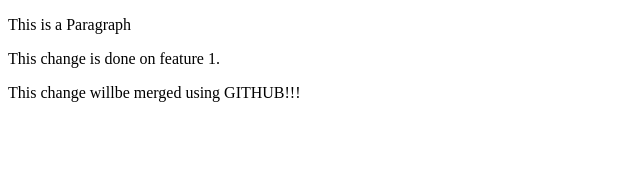
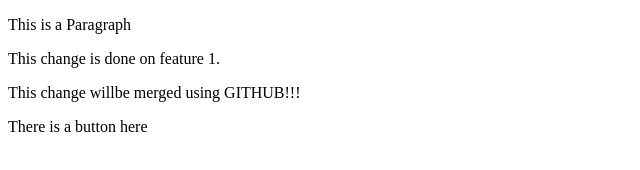
Before and after one commit to Byom-kesh/Local-Repo, a plain HTML site: page index.html in a window 1280 px wide. Shown: the whole page, without its empty margins (0-640 px from the left). Drawn offline with Linux system fonts and the light colour scheme.

Commit message:
addition of Button  paragraph

```diff
--- a/index.html
+++ b/index.html
@@ -10,5 +10,6 @@
     <p>This is a Paragraph</p>
     <p>This change is done on feature 1.</p>
     <p>This change willbe merged using GITHUB!!!</p>
+    <p>There is a button here</p>
 </body>
 </html>
```
